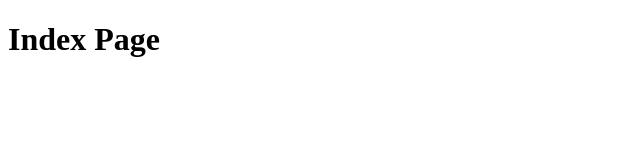
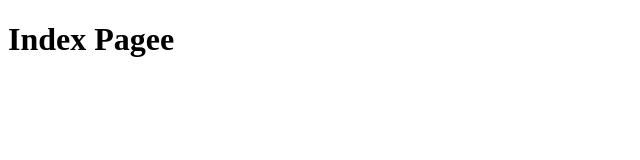
Before and after one commit to samu13813/Movie-API, a website: page index.html in a window 1280 px wide. Shown: the full height of the page, 0-640 px from the left. Drawn offline with Linux system fonts and the light colour scheme.

Commit message:
Update index.html

```diff
--- a/index.html
+++ b/index.html
@@ -7,7 +7,7 @@
 </head>
 
 <body>
-  <h1>Index Page</h1>
+  <h1>Index Pagee</h1>
 </body>
 
 </html>
```
